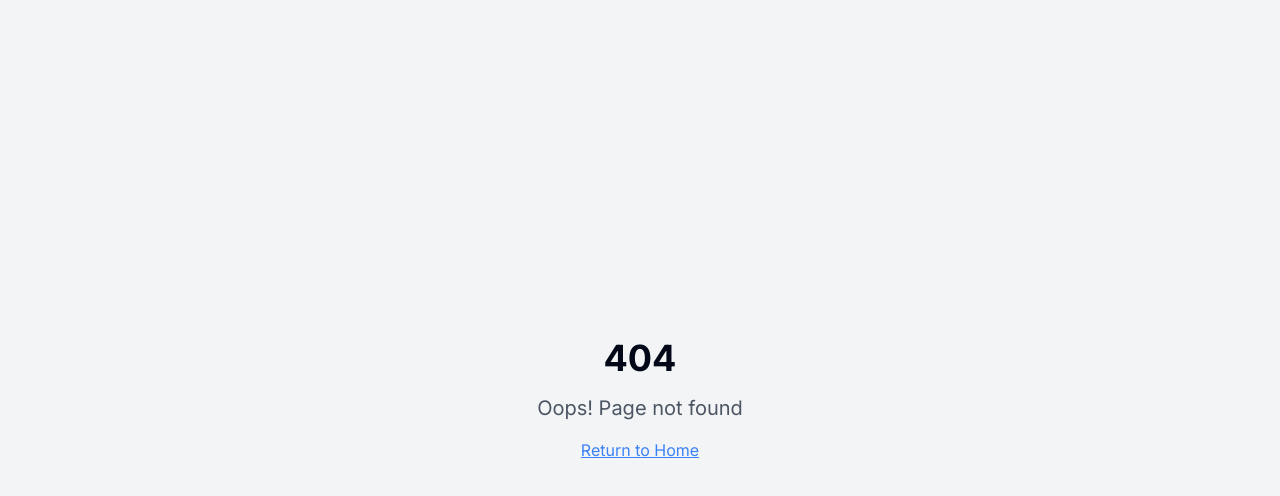
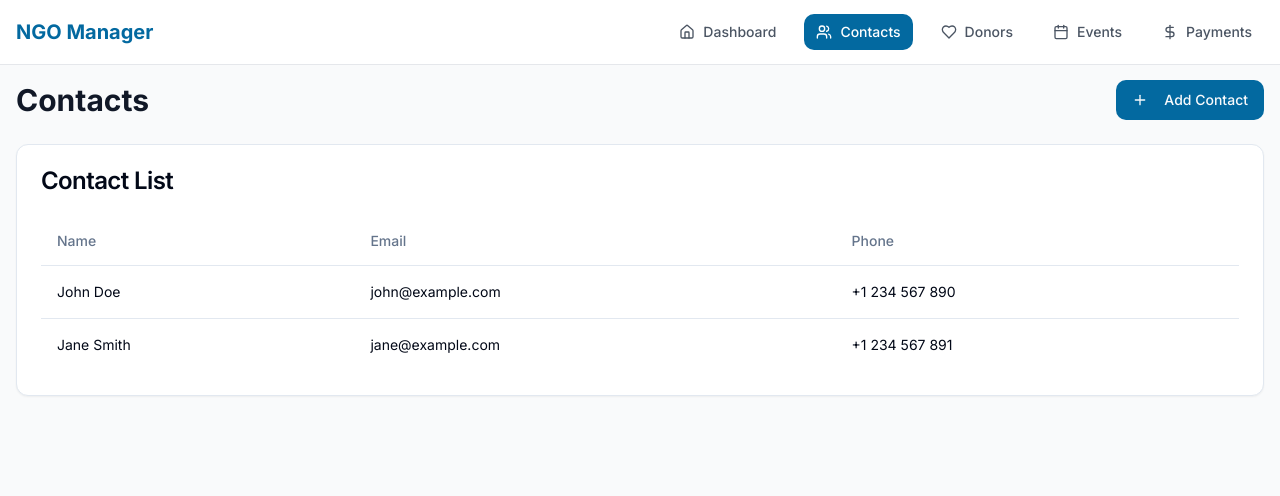
Before and after one commit to philippehensmans/ngo-connect-hub, a React (Vite) app: page /contacts in a window 1280 px wide. Before the commit this address had no page. Shown: the top 496 px of the page. Built offline with nearby package versions, Linux system fonts and the light colour scheme.

Commit message:
Fix Contacts link issue
Resolved an issue preventing the Contacts link in the Navbar component from functioning correctly.
[skip gpt_engineer]

```diff
--- a/src/App.tsx
+++ b/src/App.tsx
@@ -4,6 +4,7 @@ import { TooltipProvider } from "@/components/ui/tooltip";
 import { QueryClient, QueryClientProvider } from "@tanstack/react-query";
 import { BrowserRouter, Routes, Route } from "react-router-dom";
 import Index from "./pages/Index";
+import Contacts from "./pages/Contacts";
 import NotFound from "./pages/NotFound";
 
 const queryClient = new QueryClient();
@@ -16,6 +17,7 @@ const App = () => (
       <BrowserRouter>
         <Routes>
           <Route path="/" element={<Index />} />
+          <Route path="/contacts" element={<Contacts />} />
           <Route path="*" element={<NotFound />} />
         </Routes>
       </BrowserRouter>
--- /dev/null
+++ b/src/pages/Contacts.tsx
@@ -0,0 +1,56 @@
+import { Card, CardContent, CardHeader, CardTitle } from "@/components/ui/card";
+import { Table, TableBody, TableCell, TableHead, TableHeader, TableRow } from "@/components/ui/table";
+import { Button } from "@/components/ui/button";
+import { Plus } from "lucide-react";
+import Navbar from "@/components/Navbar";
+
+const Contacts = () => {
+  // This is a placeholder implementation - we'll add real data management later
+  const contacts = [
+    { id: 1, name: "John Doe", email: "john@example.com", phone: "+1 234 567 890" },
+    { id: 2, name: "Jane Smith", email: "jane@example.com", phone: "+1 234 567 891" },
+  ];
+
+  return (
+    <div className="min-h-screen bg-gray-50">
+      <Navbar />
+      <main className="container mx-auto px-4 pt-20">
+        <div className="flex justify-between items-center mb-6">
+          <h1 className="text-3xl font-bold text-gray-900">Contacts</h1>
+          <Button>
+            <Plus className="w-4 h-4 mr-2" />
+            Add Contact
+          </Button>
+        </div>
+
+        <Card>
+          <CardHeader>
+            <CardTitle>Contact List</CardTitle>
+          </CardHeader>
+          <CardContent>
+            <Table>
+              <TableHeader>
+                <TableRow>
+                  <TableHead>Name</TableHead>
+                  <TableHead>Email</TableHead>
+                  <TableHead>Phone</TableHead>
+                </TableRow>
+              </TableHeader>
+              <TableBody>
+                {contacts.map((contact) => (
+                  <TableRow key={contact.id}>
+                    <TableCell>{contact.name}</TableCell>
+                    <TableCell>{contact.email}</TableCell>
+                    <TableCell>{contact.phone}</TableCell>
+                  </TableRow>
+                ))}
+              </TableBody>
+            </Table>
+          </CardContent>
+        </Card>
+      </main>
+    </div>
+  );
+};
+
+export default Contacts;
```
